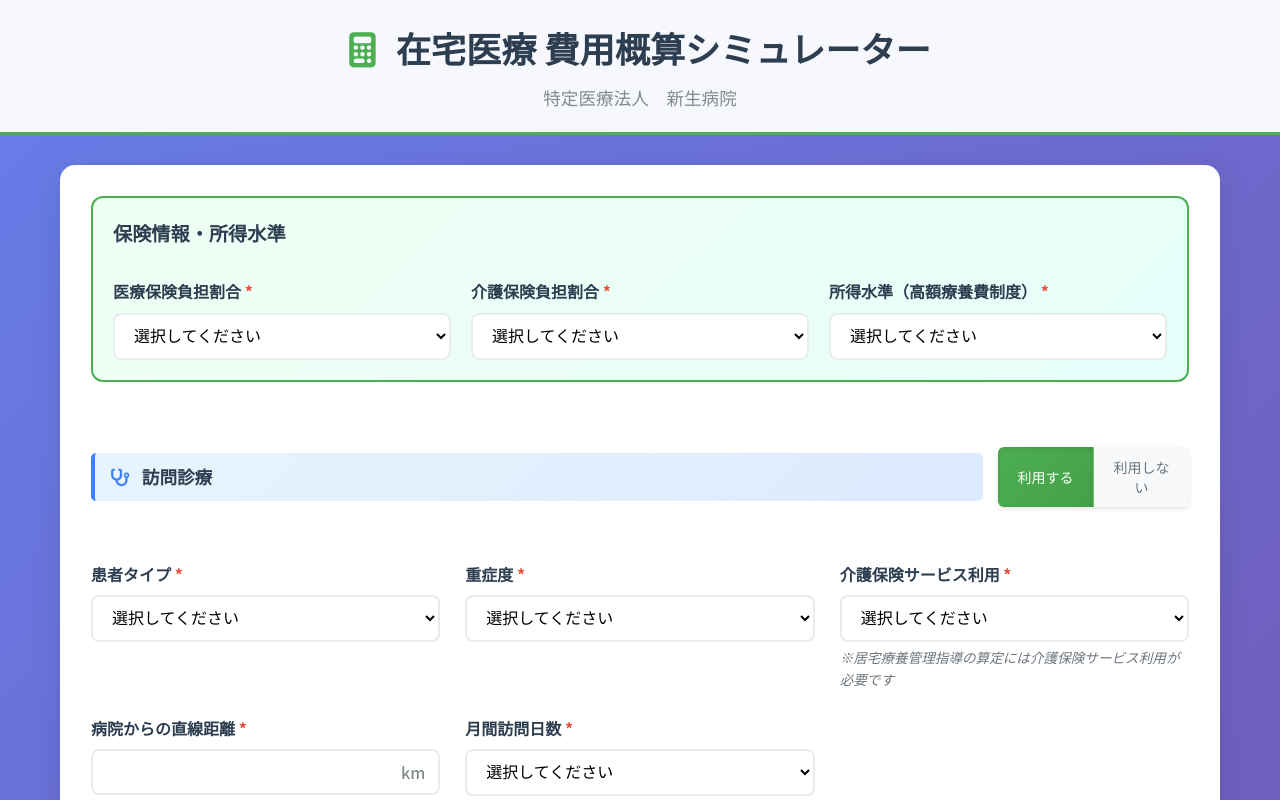
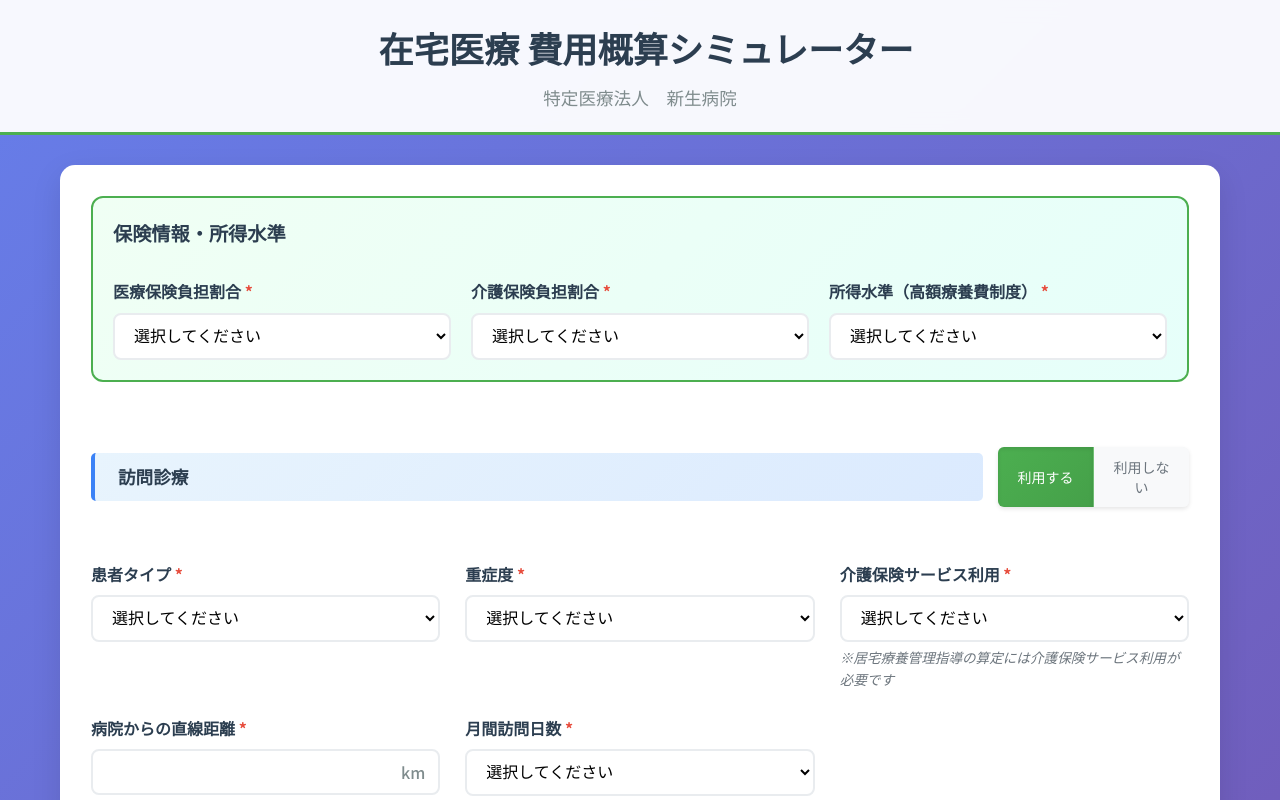
Before and after one commit to fcl40enw-cyber/medical-expenses-simulator3.0, a plain HTML site: page index.html in a window 1280 px wide. Shown: the top 800 px of the page. Drawn offline with Linux system fonts and the light colour scheme; files that its build step writes are made by us from their sources; files whose address does not match are found by name.

Commit message:
Update index.html

```diff
--- a/index.html
+++ b/index.html
@@ -5,7 +5,6 @@
     <meta name="viewport" content="width=device-width, initial-scale=1.0">
     <title>在宅医療 費用概算シミュレーター | 新生病院</title>
     <link href="https://fonts.googleapis.com/css2?family=Noto+Sans+JP:wght@300;400;500;700&display=swap" rel="stylesheet">
-    <link rel="stylesheet" href="https://cdn.jsdelivr.net/npm/@fortawesome/fontawesome-free@6.4.0/css/all.min.css">
     <link rel="stylesheet" href="css/style.css">
 </head>
 <body>
```
